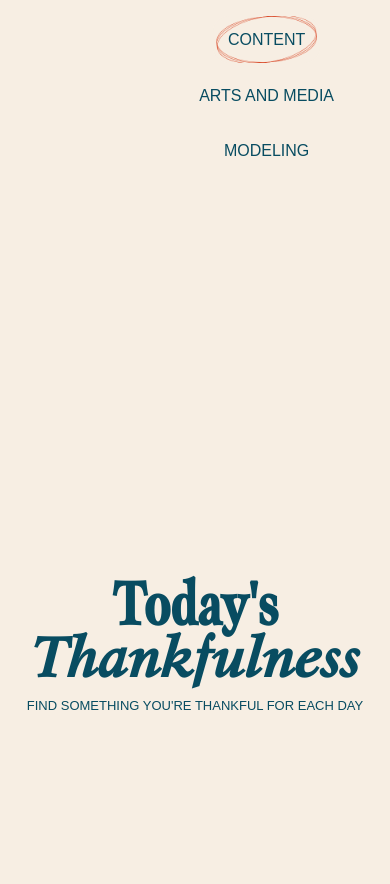
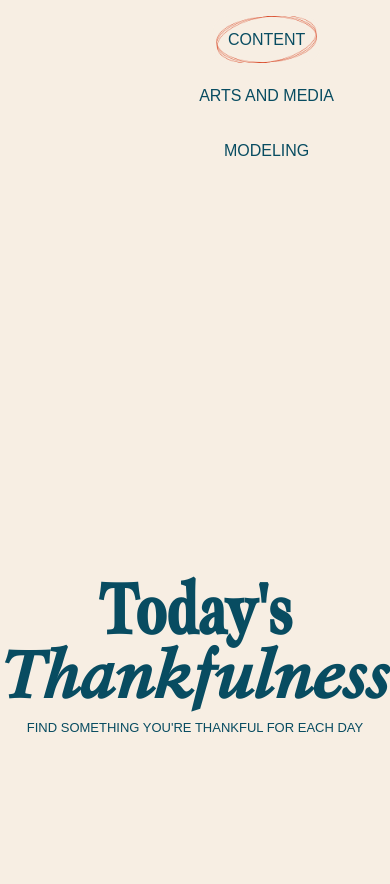
Before and after one commit to kenoijam/FINALS, a plain HTML site: page content.html in a window 390 px wide. Shown: the part 216-1100 px from the top of the page. Drawn offline with Linux system fonts and the light colour scheme.

Commit message:
font-size

```diff
--- a/content.css
+++ b/content.css
@@ -571,14 +571,14 @@ footer {
     padding: 2rem;
   }
     .content-title {
-    font-size: 60px;
+    font-size: 70px;
     line-height: 1.1;
     word-wrap: break-word;
     hyphens: auto;
   }
 
   .content-title.sub {
-    font-size: 55px;
+    font-size: 65px;
   }
 
   .content-subtitle {
```
